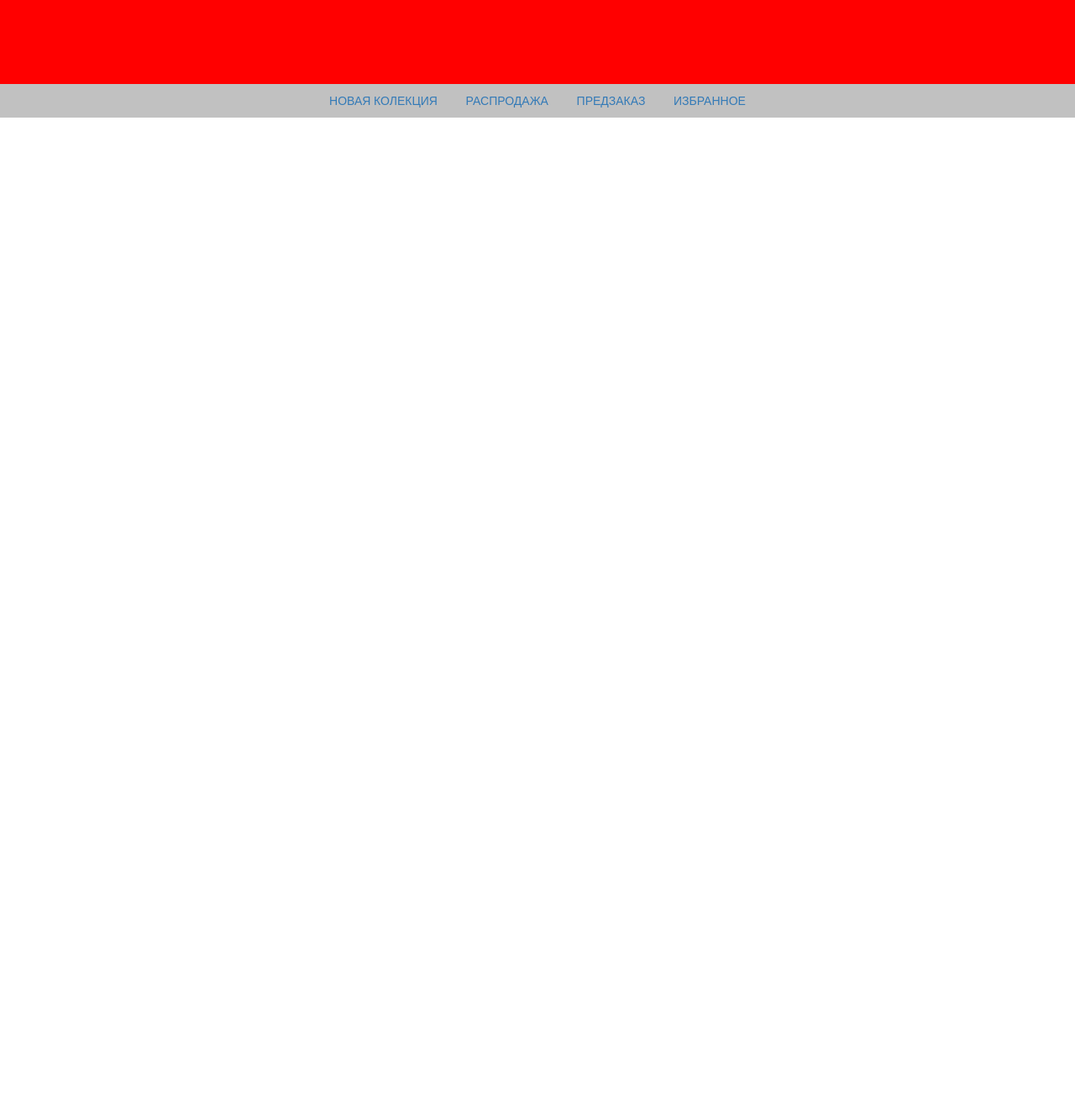
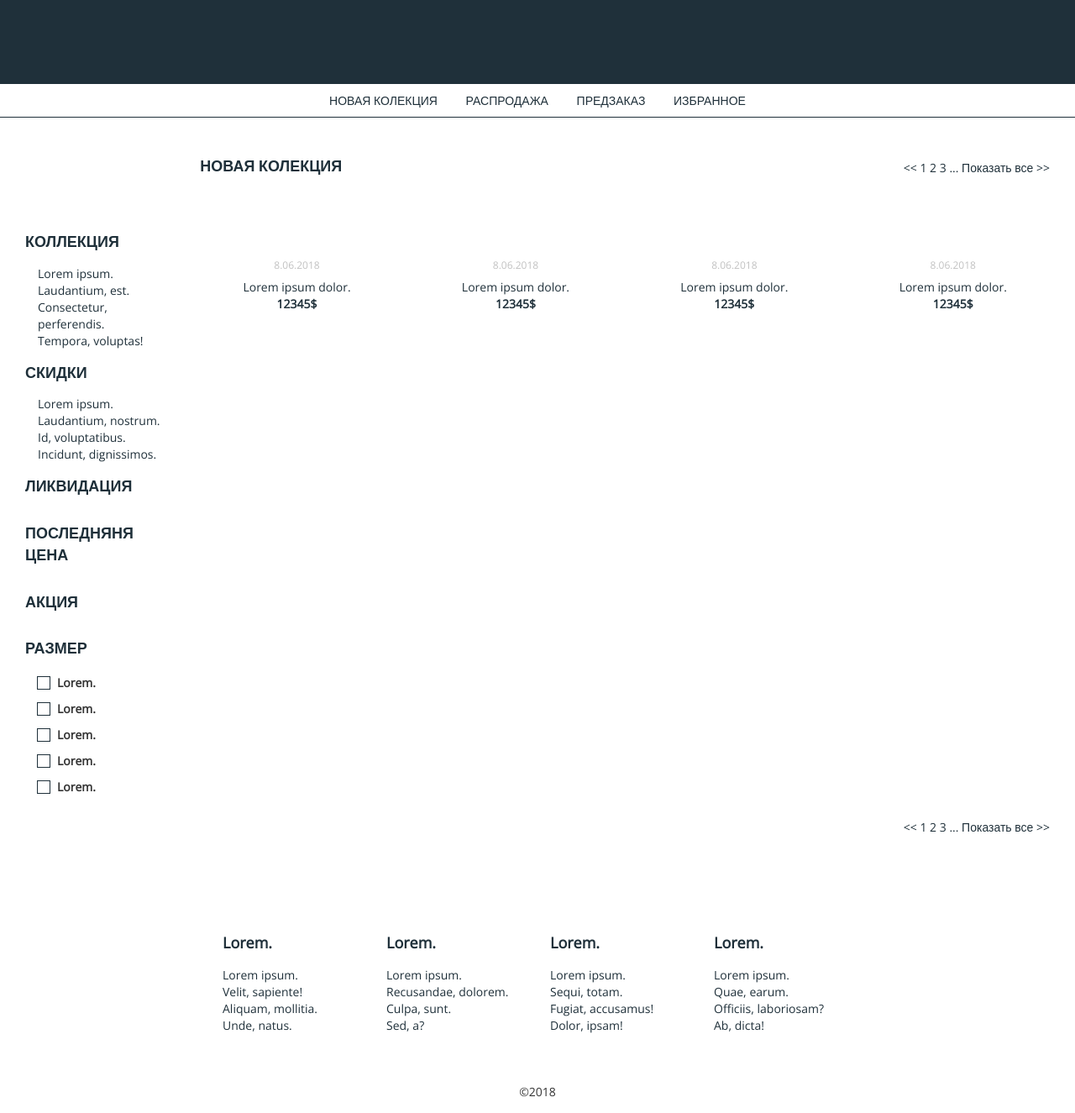
Before and after one commit to Kostyshyn/hoops-views, a web app: file app/products.html in a window 1280 px wide. Shown: the whole page at 84% size. Before the commit the page ends 140 px from the top, so only its background shows below. Run offline with its HTML, style and script files only (its server is not run), Linux system fonts and the light colour scheme; some libraries are stand-ins or nearby versions.

Commit message:
[+] home page, products page

```diff
--- a/app/css/style.css
+++ b/app/css/style.css
@@ -20,11 +20,13 @@
 
 .sub-header {
 	height: 100px;
-	background-color: red;
+	background-color: #1F303A;
 }
 .navigation	{
 	height: 40px;
-	background-color: #c1c1c1;
+	background-color: #fff;
+	border-bottom: 1px solid #1F303A;
+	position: relative;
 }
 .navigation ul {
 	padding: 0px;
@@ -33,20 +35,139 @@
 	height: 40px;
 	text-align: center;
 }
+.navigation .desktop-nav {
+	display: block;
+}
+.navigation .mobile-nav {
+	height: calc(100vh - 140px);
+	width: 100%;
+	left: 0px;
+	display: block;
+	top: 40px;
+	position: absolute;
+	display: none;
+	background-color: #fff;
+	z-index: 9999;
+	padding-top: 30px;
+}
 .navigation ul li {
 	list-style-type: none;
 	display: inline-block;
+}
+.navigation ul.mobile-nav li {
+	display: block;
 }
 .navigation ul li a {
 	height: 40px;
 	padding: 0px 15px;
 	line-height: 40px;
+	color: #1F303A;
+	position: relative;
+}
+.navigation ul.mobile-nav li a {
+	height: 50px;
+	padding: 0px 15px;
+	line-height: 50px;
+	font-size: 20px;
+}
+.navigation ul.desktop-nav li a:after {
+	content: '';
+	width: 0px;
+	position: absolute;
+	display: block;
+	height: 1px;
+	background-color: #1F303A;
+	bottom: 0px;
+	left: 0px;
+	transition: .3s ease-in-out;
+}
+.navigation ul.desktop-nav li a:hover::after {
+	width: 100%;
+}
+.navigation ul.desktop-nav li a:hover,
+.navigation ul.desktop-nav li a:focus {
+	text-decoration: none;
+}
+.nav-button {
+	display: inline-block;
+	height: 40px;
+	width: 40px;
+	cursor: pointer;
+	display: none;
+}
+.hidden-nav-button-wrapper span {
+	display: inline-block;
+	width: 30px;
+	height: 2px;
+	position: absolute;
+	background-color: #1F303A;
+	border-radius: 4px;
+	opacity: 1;
+	transform: rotate(0deg);
+	left: 20px;
+	transition: .25s ease-in-out;
+}
+.hidden-nav-button-wrapper span:nth-child(1){
+	top: 8px;
+	transform-origin: left center;
+}
+.hidden-nav-button-wrapper span:nth-child(2){
+	top: 19px;
+	transform-origin: left center;
+}
+.hidden-nav-button-wrapper span:nth-child(3){
+	top: 30px;
+	transform-origin: left center;
+}
+/*animation*/
+.nav-button.open .hidden-nav-button-wrapper span:nth-child(1){
+	top: 7px;
+	transform: rotate(45deg);
+}
+.nav-button.open .hidden-nav-button-wrapper span:nth-child(2){
+	width: 0%;
+	opacity: 0;
+}
+.nav-button.open .hidden-nav-button-wrapper span:nth-child(3){
+	top: 28px;
+	transform: rotate(-45deg);
 }
 
 /* footer */
 
 footer {
-	height: 250px;
+	min-height: 250px;
+	padding: 20px 0px 0px 0px;
+}
+.f-column {
+	min-height: 180px;
+}
+.f-column-h,
+.collection-h,
+.products-main-h {
+	padding: 15px 0px;
+	font-size: 18px;
+	color: #1F303A;
+	font-weight: bold;
+}
+.f-column-list {
+	padding: 0px;
+	margin: 0px;
+}
+.f-column-list li,
+.collection-list li {
+	list-style-type: none;
+}
+.f-column-list li a,
+.collection-list li a {
+	color: #1F303A;
+	font-size: 14px;
+}
+.copy {
+	height: 50px;
+	line-height: 50px;
+	text-align: center;
+	font-size: 14px;
 }
 
 /* pages */
@@ -57,26 +178,143 @@
 
 /* product */
 
+.products-wrapper {
+	padding: 30px;
+}
+.products-main-h,
+.pagination {
+	padding-bottom: 30px;
+	display: inline-block;
+}
+.products-header {
+	display: flex;
+	justify-content: space-between;
+}
+.products-footer {
+	display: flex;
+	justify-content: flex-end;
+}
+.pagination ul {
+	margin: 0px;
+	padding: 0px;
+}
+.pagination ul li {
+	display: inline-block;
+	list-style-type: none;
+}
+.pagination ul li a {
+	color: #1F303A;
+}
+.pagination ul li a:hover {
+	text-decoration: none;
+}
 .product-item-wrapper {
-	height: 500px;
-	background-color: lightblue;
+	padding-top: 20px;
+	display: block;
+}
+.product-item-wrapper:hover {
+	text-decoration: none;
+}
+.product-item-wrapper:hover .overlay-img {
+	transform: translateY(-50px);
+}
+.product-item-img {
+	overflow-y: hidden;
+	position: relative;
+}
+.product-item-img img {
+	width: 100%;
+	height: auto;
+}
+.product-item-desc {
+	min-height: 70px;
+	background-color: #fff;
+	color: #1F303A;
+}
+.product-item-date,
+.product-item-name,
+.product-item-price {
+	text-align: center;
+}
+.product-item-date {
+	height: 32px;
+	line-height: 32px;
+	font-size: 12px;
+	color: #c1c1c1;
+}
+.product-item-name {
+	font-size: 14px;
+}
+.product-item-price {
+	font-size: 14px;
+	font-weight: bold;
+}
+.overlay-img {
+	position: absolute;
+	width: 100%;
+	height: 50px;
+	background-color: rgba(255, 255, 255, .3);
+	transition: .2s ease-in-out;
+	color: #fff;
+}
+.overlay-img-h {
+	height: 50px;
+	line-height: 50px;
+	text-align: center;
+	font-size: 18px;
+	color: #1F303A;
+	font-weight: bold;
+}
+.collection-list {
+	margin: 0px;
+	padding: 0px 0px 0px 15px;
+}
+.collection-list label {
+	height: 26px;
+	line-height: 26px;
+	cursor: pointer;
+}
+.collection-list label input[type="checkbox"] {
+	visibility: hidden;
+	margin-right: 10px;
+}
+.collection-list label .checkmark {
+	display: inline-block;
+	position: relative;
+	width: 16px;
+	height: 16px;
+	border: 1px solid #1F303A;
+	left: -70px;
+	bottom: -3px;
+	background-color: transparent;
+}
+input[type="checkbox"]:checked ~ .checkmark {
+	background-color: #1F303A;
 }
 
 /* main carousel */
 
 .slider {
-
+	height: 100%;
 }
 .slick-prev,
 .slick-next {
 	position: absolute;
-	z-index: 9999;
+	z-index: 999;
 	border: none;
 	outline: none;
-	background-color: #c1c1c1;
+	background-color: transparent;
 	width: 60px;
 	height: 100px;
 	bottom: calc(50% - 50px);
+	font-size: 30px;
+	color: #fff;
+	opacity: .6;
+	transition: .15s ease-in-out;
+}
+.slick-prev:hover,
+.slick-next:hover {
+	opacity: 1;
 }
 .slick-prev {
 	left: 0px;
--- a/app/js/index.js
+++ b/app/js/index.js
@@ -31,6 +31,7 @@
 //     }]
 // });
 
+$(() => {
 	$('.slider').slick({
 	    slidesToShow: 1,
 	    autoplay: true,
@@ -39,6 +40,12 @@
 	    infinite: true,
 	    speed: 300,
 	    fade: true,
-    prevArrow: '<button type="button" class="slick-prev"><</button>',
-    nextArrow: '<button type="button" class="slick-next">></button>'
+	    prevArrow: '<button type="button" class="slick-prev"><i class="fas fa-angle-left"></i></button>',
+	    nextArrow: '<button type="button" class="slick-next"><i class="fas fa-angle-right"></i></button>'
 	});
+	// $('.mobile-nav').fadeOut(0);
+	// $('.nav-button').click((e) => {
+	// 	$('.nav-button').toggleClass('open');
+	// 	$('.mobile-nav').fadeToggle();
+	// });
+});
--- a/app/products.html
+++ b/app/products.html
@@ -2,12 +2,14 @@
 <html lang="en">
 <head>
 	<meta charset="UTF-8">
+	<meta name="viewport" content="width=device-width, initial-scale=1">
 	<title>Document</title>
 	<script src="bower/jquery/dist/jquery.min.js"></script>
 	<script src="bower/fancybox/dist/jquery.fancybox.js"></script>
 	<script src="bower/slick-carousel/slick/slick.js"></script>
 	<script src="bower/underscore/underscore.js"></script>
 	<script src="bower/bootstrap/dist/js/bootstrap.js"></script>
+	<link rel="stylesheet" href="https://use.fontawesome.com/releases/v5.0.13/css/all.css" integrity="sha384-DNOHZ68U8hZfKXOrtjWvjxusGo9WQnrNx2sqG0tfsghAvtVlRW3tvkXWZh58N9jp" crossorigin="anonymous">
 	<link rel="stylesheet" href="bower/bootstrap/dist/css/bootstrap.css">
 	<link rel="stylesheet" href="bower/fancybox/dist/jquery.fancybox.css">
 	<link rel="stylesheet" href="bower/slick-carousel/slick/slick.css">
@@ -22,12 +24,25 @@
 			<div class="container">
 				<div class="row">
 					<div class="col-lg-12">
-						<ul>
+						<ul class="desktop-nav">
 							<li><a href="index.html">НОВАЯ КОЛЕКЦИЯ</a></li>
 							<li><a href="products.html">РАСПРОДАЖА</a></li>
 							<li><a href="">ПРЕДЗАКАЗ</a></li>
 							<li><a href="shopping-cart.html">ИЗБРАННОЕ</a></li>
 						</ul>
+<!-- 						<div class="nav-button">
+							<div class="hidden-nav-button-wrapper">
+								<span></span>
+								<span></span>
+								<span></span>
+							</div>
+						</div>
+						<ul class="mobile-nav">
+							<li><a href="index.html">НОВАЯ КОЛЕКЦИЯ</a></li>
+							<li><a href="products.html">РАСПРОДАЖА</a></li>
+							<li><a href="">ПРЕДЗАКАЗ</a></li>
+							<li><a href="shopping-cart.html">ИЗБРАННОЕ</a></li>
+						</ul> -->
 					</div>
 				</div>
 			</div>
@@ -35,11 +50,198 @@
 	</header>
 
 	<div class="main-container">
-
+		<div class="products-wrapper">
+			<div class="row">
+				<div class="col-lg-offset-2 col-lg-10 col-md-offset-2 col-md-10">
+					<div class="products-header">
+						<div class="products-main-h">НОВАЯ КОЛЕКЦИЯ</div>
+						<div class="pagination">
+							<ul>
+								<li><a href=""><<</a></li>
+								<li><a href="">1</a></li>
+								<li><a href="">2</a></li>
+								<li><a href="">3</a></li>
+								<li><a href="">...</a></li>
+								<li><a href="">Показать все</a></li>
+								<li><a href="">>></a></li>
+							</ul>
+						</div>
+					</div>
+				</div>
+			</div>
+			<div class="row">
+				<div class="col-lg-2 col-md-2">
+					<aside>
+						<div class="collections-wrapper">
+							<div class="collection-h">КОЛЛЕКЦИЯ</div>
+							<ul class="collection-list">
+								<li><a href="">Lorem ipsum.</a></li>
+								<li><a href="">Laudantium, est.</a></li>
+								<li><a href="">Consectetur, perferendis.</a></li>
+								<li><a href="">Tempora, voluptas!</a></li>
+							</ul>
+							<div class="collection-h">СКИДКИ</div>
+							<ul class="collection-list">
+								<li><a href="">Lorem ipsum.</a></li>
+								<li><a href="">Laudantium, nostrum.</a></li>
+								<li><a href="">Id, voluptatibus.</a></li>
+								<li><a href="">Incidunt, dignissimos.</a></li>
+							</ul>
+							<div class="collection-h">ЛИКВИДАЦИЯ</div>
+							<div class="collection-h">ПОСЛЕДНЯНЯ ЦЕНА</div>
+							<div class="collection-h">АКЦИЯ</div>
+							<div class="collection-h">РАЗМЕР</div>
+							<ul class="collection-list">
+								<li><label for="1"><input id="1" type="checkbox">Lorem.<span class="checkmark"></span></label></label></li>
+								<li><label for="2"><input id="2" type="checkbox">Lorem.<span class="checkmark"></span></label></label></li>
+								<li><label for="3"><input id="3" type="checkbox">Lorem.<span class="checkmark"></span></label></label></li>
+								<li><label for="4"><input id="4" type="checkbox">Lorem.<span class="checkmark"></span></label</label></li>
+								<li><label for="5"><input id="5" type="checkbox">Lorem.<span class="checkmark"></span></label></li>
+							</ul>
+						</div>
+					</aside>
+				</div>
+				<div class="col-lg-10 col-md-10">
+					<div class="row">
+						<div class="col-lg-3 col-md-3">
+							<a href="product-item.html" class="product-item-wrapper">
+								<div class="product-item-img">
+									<img src="http://via.placeholder.com/170x300" alt="">
+									<div class="overlay-img">
+										<div class="overlay-img-h">Купить</div>
+									</div>
+								</div>
+								<div class="product-item-desc">
+									<div class="product-item-date">8.06.2018</div>
+									<div class="product-item-name">Lorem ipsum dolor.</div>
+									<div class="product-item-price">12345$</div>
+								</div>
+							</a>
+						</div>
+						<div class="col-lg-3 col-md-3">
+							<a href="product-item.html" class="product-item-wrapper">
+								<div class="product-item-img">
+									<img src="http://via.placeholder.com/170x300" alt="">
+									<div class="overlay-img">
+										<div class="overlay-img-h">Купить</div>
+									</div>
+								</div>
+								<div class="product-item-desc">
+									<div class="product-item-date">8.06.2018</div>
+									<div class="product-item-name">Lorem ipsum dolor.</div>
+									<div class="product-item-price">12345$</div>
+								</div>
+							</a>
+						</div>
+						<div class="col-lg-3 col-md-3">
+							<a href="product-item.html" class="product-item-wrapper">
+								<div class="product-item-img">
+									<img src="http://via.placeholder.com/170x300" alt="">
+									<div class="overlay-img">
+										<div class="overlay-img-h">Купить</div>
+									</div>
+								</div>
+								<div class="product-item-desc">
+									<div class="product-item-date">8.06.2018</div>
+									<div class="product-item-name">Lorem ipsum dolor.</div>
+									<div class="product-item-price">12345$</div>
+								</div>
+							</a>
+						</div>
+						<div class="col-lg-3 col-md-3">
+							<a href="product-item.html" class="product-item-wrapper">
+								<div class="product-item-img">
+									<img src="http://via.placeholder.com/170x300" alt="">
+									<div class="overlay-img">
+										<div class="overlay-img-h">Купить</div>
+									</div>
+								</div>
+								<div class="product-item-desc">
+									<div class="product-item-date">8.06.2018</div>
+									<div class="product-item-name">Lorem ipsum dolor.</div>
+									<div class="product-item-price">12345$</div>
+								</div>
+							</a>
+						</div>
+					</div>
+				</div>
+			</div>
+			<div class="row">
+				<div class="col-lg-offset-2 col-lg-10 col-md-offset-2 col-md-10">
+					<div class="products-footer">
+						<div class="pagination">
+							<ul>
+								<li><a href=""><<</a></li>
+								<li><a href="">1</a></li>
+								<li><a href="">2</a></li>
+								<li><a href="">3</a></li>
+								<li><a href="">...</a></li>
+								<li><a href="">Показать все</a></li>
+								<li><a href="">>></a></li>
+							</ul>
+						</div>
+					</div>
+				</div>
+			</div>
+		</div>
 	</div>
 
 	<footer>
-
+		<div class="container">
+			<div class="row">
+				<div class="col-md-3 col-lg-2 col-lg-offset-2 col-sm-3">
+					<div class="f-column">
+						<div class="f-column-h">Lorem.</div>
+						<ul class="f-column-list">
+							<li><a href="">Lorem ipsum.</a></li>
+							<li><a href="">Velit, sapiente!</a></li>
+							<li><a href="">Aliquam, mollitia.</a></li>
+							<li><a href="">Unde, natus.</a></li>
+						</ul>
+					</div>
+				</div>
+				<div class="col-md-3 col-lg-2 col-sm-3">
+					<div class="f-column">
+						<div class="f-column-h">Lorem.</div>
+						<ul class="f-column-list">
+							<li><a href="">Lorem ipsum.</a></li>
+							<li><a href="">Recusandae, dolorem.</a></li>
+							<li><a href="">Culpa, sunt.</a></li>
+							<li><a href="">Sed, a?</a></li>
+						</ul>
+					</div>
+				</div>
+				<div class="col-md-3 col-lg-2 col-sm-3">
+					<div class="f-column">
+						<div class="f-column-h">Lorem.</div>
+						<ul class="f-column-list">
+							<li><a href="">Lorem ipsum.</a></li>
+							<li><a href="">Sequi, totam.</a></li>
+							<li><a href="">Fugiat, accusamus!</a></li>
+							<li><a href="">Dolor, ipsam!</a></li>
+						</ul>
+					</div>
+				</div>
+				<div class="col-md-3 col-lg-2 col-sm-3">
+					<div class="f-column">
+						<div class="f-column-h">Lorem.</div>
+						<ul class="f-column-list">
+							<li><a href="">Lorem ipsum.</a></li>
+							<li><a href="">Quae, earum.</a></li>
+							<li><a href="">Officiis, laboriosam?</a></li>
+							<li><a href="">Ab, dicta!</a></li>
+						</ul>
+					</div>
+				</div>
+			</div>
+			<div class="row">
+				<div class="col-lg-12">
+					<div class="copy">
+						©2018
+					</div>
+				</div>
+			</div>
+		</div>
 	</footer>
 
 
```
Also changed, not shown: other parts of app/css/style.css (+26 -6 lines), app/index.html (+71 -2 lines), app/product-item.html (+72 -3 lines), app/shopping-cart.html (+67 -13 lines). Lines whose indentation alone changed are shown as unchanged.
